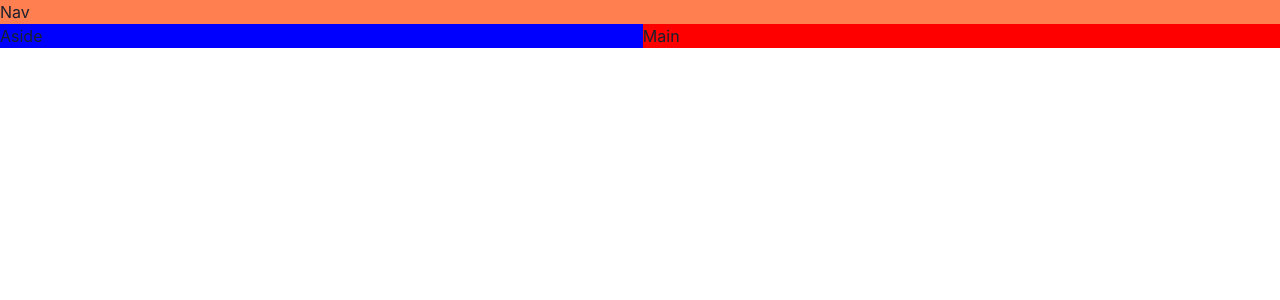
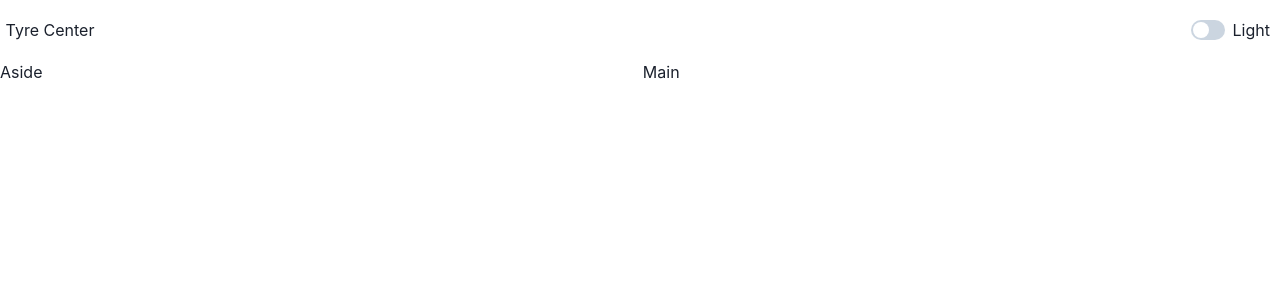
Before and after one commit to Dinindu-Tharuka/Tire-shop-frontend, a React (Vite) app in the folder frontend/: page / in a window 1280 px wide. Shown: the top 300 px of the page. Built offline with nearby package versions, Linux system fonts and the light colour scheme.

Commit message:
Build a color mode switch

```diff
--- /dev/null
+++ b/frontend/src/componants/ColorModeSwitch.tsx
@@ -0,0 +1,13 @@
+import {HStack, Switch, useColorMode, Text} from '@chakra-ui/react'
+
+const ColorModeSwitch = () => {
+    const {toggleColorMode, colorMode} = useColorMode();
+  return (
+    <HStack padding='10px'>
+        <Switch colorScheme='green' isChecked={colorMode === 'dark'} onChange={toggleColorMode}/>
+        <Text>{colorMode === 'dark'? 'Dark':'Light'}</Text>
+    </HStack>
+  )
+}
+
+export default ColorModeSwitch
--- a/frontend/src/componants/GridSection.tsx
+++ b/frontend/src/componants/GridSection.tsx
@@ -1,4 +1,5 @@
 import { Grid, GridItem, Show } from "@chakra-ui/react";
+import Navbar from "./Navbar";
 
 const GridSection = () => {
   return (
@@ -6,15 +7,15 @@ const GridSection = () => {
         base:`"nav" "main"`,
         lg:`"nav nav" "side main"`
     }}>
-      <GridItem area="nav" bg="coral">
-        Nav
+      <GridItem area="nav">
+        <Navbar/>
       </GridItem>
       <Show above="lg">
-        <GridItem area="side" bg="blue">
+        <GridItem area="side">
           Aside
         </GridItem>
       </Show>
-      <GridItem area="main" bg="red">
+      <GridItem area="main">
         Main
       </GridItem>
     </Grid>
--- /dev/null
+++ b/frontend/src/componants/Navbar.tsx
@@ -0,0 +1,19 @@
+import {HStack, Text, Center} from '@chakra-ui/react'
+import ColorModeSwitch from './ColorModeSwitch'
+
+const Navbar = () => {
+  return (
+    <HStack justifyContent='space-between'>
+        <Center w='100px' h='60px'>
+            <Text>
+                Tyre Center
+            </Text>
+        </Center>
+
+        <ColorModeSwitch/>
+
+    </HStack>
+  )
+}
+
+export default Navbar
--- a/frontend/src/main.tsx
+++ b/frontend/src/main.tsx
@@ -1,12 +1,14 @@
 import React from "react";
 import ReactDOM from "react-dom/client";
-import { ChakraProvider } from "@chakra-ui/react";
+import { ChakraProvider, ColorModeScript } from "@chakra-ui/react";
 import App from "./App";
 import "./index.css";
+import theme from "./theme";
 
 ReactDOM.createRoot(document.getElementById("root") as HTMLElement).render(
   <React.StrictMode>
-    <ChakraProvider>
+    <ChakraProvider theme={theme}>
+      <ColorModeScript initialColorMode={theme.config.initialColorMode}/>
       <App />
     </ChakraProvider>
   </React.StrictMode>
--- /dev/null
+++ b/frontend/src/theme.ts
@@ -0,0 +1,9 @@
+import {extendTheme, ThemeConfig} from '@chakra-ui/react'
+
+const config:ThemeConfig = {
+    initialColorMode:'light'
+}
+
+const theme = extendTheme({config})
+
+export default theme;
```
